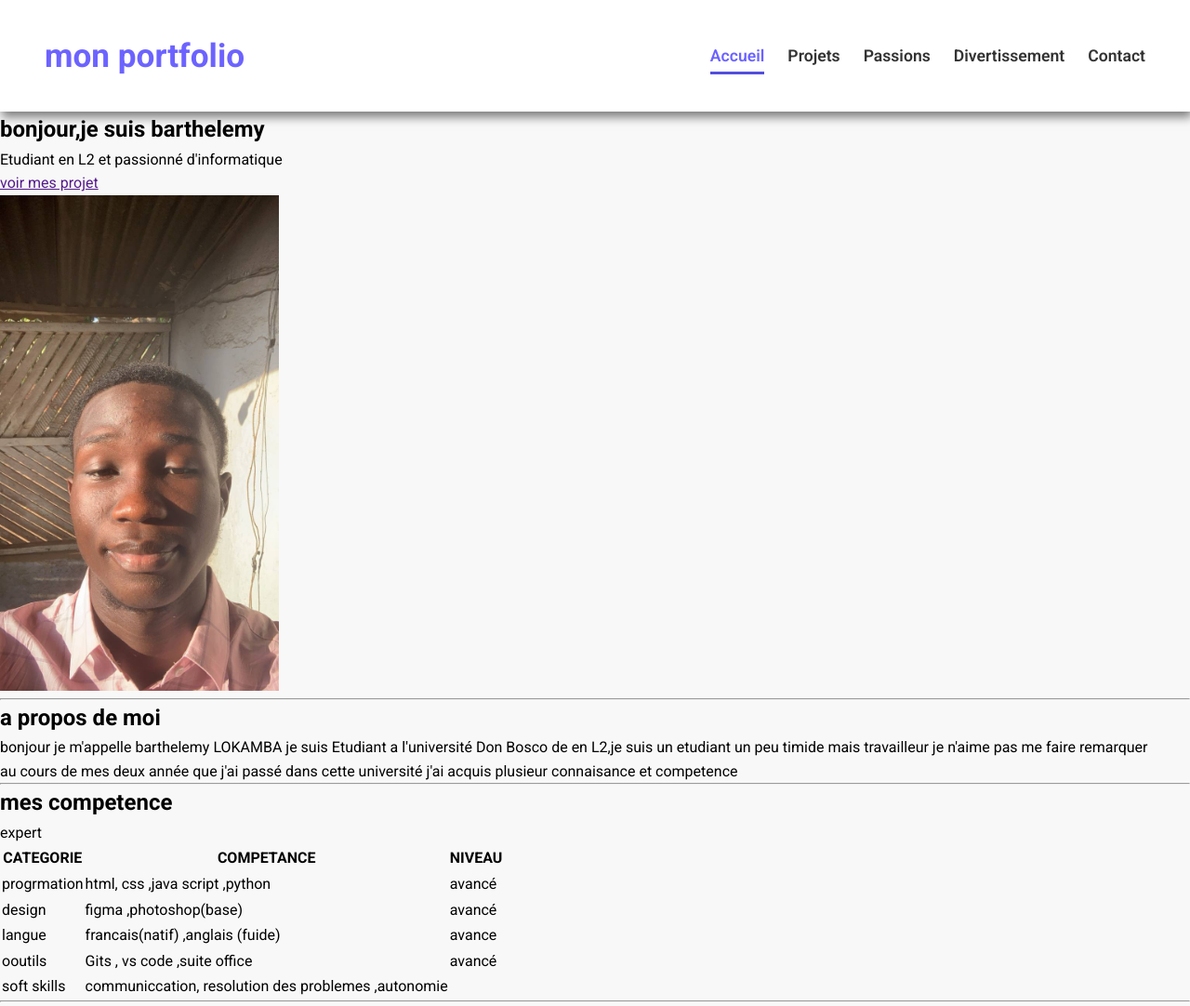
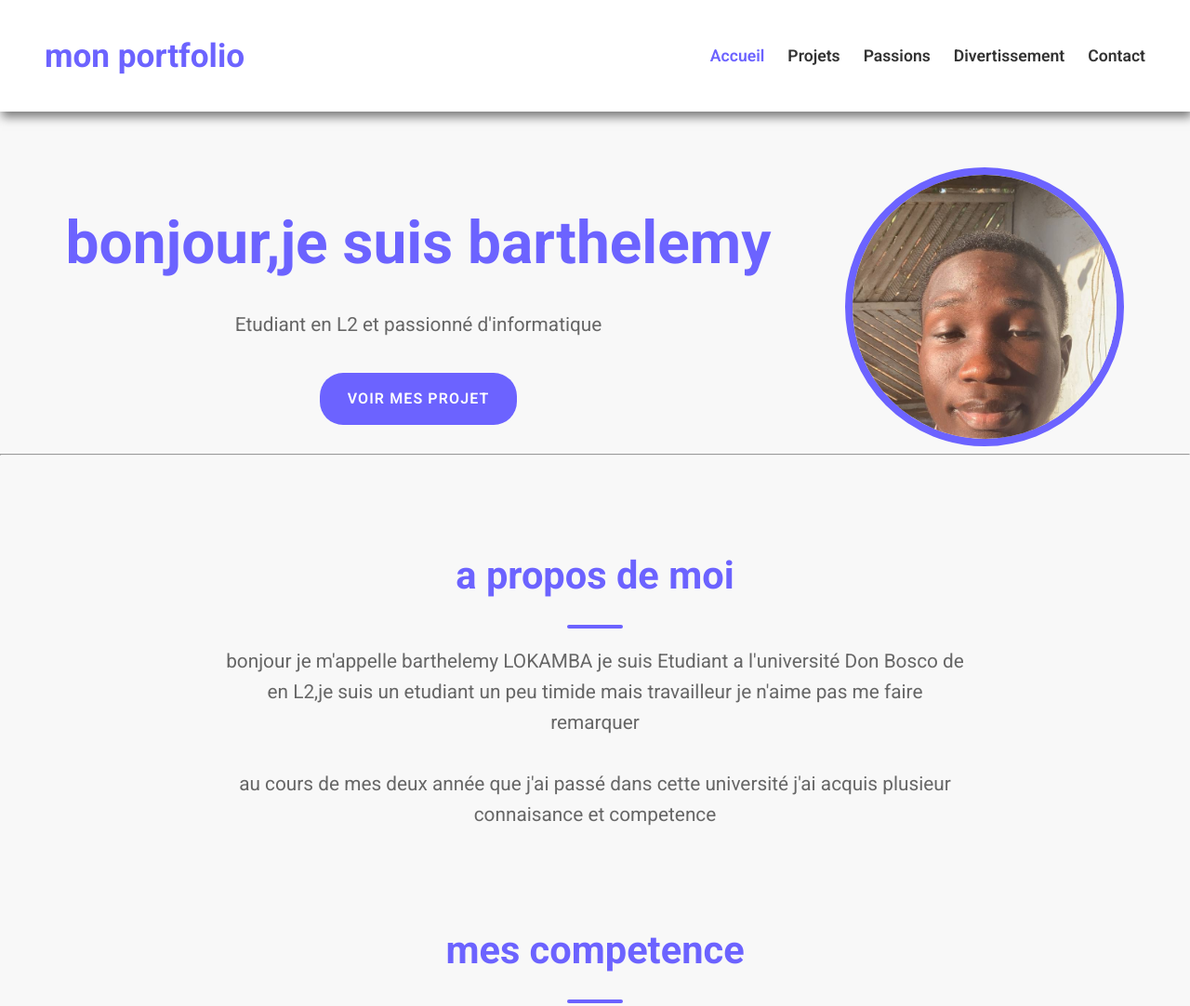
Before and after one commit to senpaiii-hub/MON-PORTFOLIO-2026, a plain HTML site: page index.html in a window 1280 px wide. Shown: the top 1082 px of the page at 93% size. Drawn offline with Linux system fonts and the light colour scheme.

Commit message:
stylisation de la section apropos

```diff
--- a/css/style.css
+++ b/css/style.css
@@ -74,7 +74,119 @@ ul li a:hover::after{
 a.active {
     color: var(--violet-doux);
 }
-a.active::after {
+
+a.active+::after {
     width: 100%;
 
 }
+
+.hero{
+    display: flex;
+    justify-content: center;
+    align-items: center;
+    gap: 5rem;
+    text-align: center;
+    margin-top: 60px;
+}
+
+.hero img{
+    width: 300px;
+    height: 300px;
+    object-fit: cover;
+    border-radius: 50%;
+    border: 8px solid var(--violet-doux);
+
+}
+
+.hero h1{
+    color: var(--violet-doux);
+    font-size: 4rem;
+    font-weight: 700;
+    margin-bottom: 1.2rem;
+
+}
+
+.hero p{
+    color: var(--gris-fonce);
+    font-size: 1.3rem;
+    margin-bottom: 1.2rem;
+
+}
+
+.hero a{
+    text-decoration: none;
+    display: inline-block;
+    background-color: var(--violet-doux);
+    color: white;
+    padding: 15px 30px;
+    border-radius: 25px;
+    text-transform: uppercase;
+    letter-spacing: 1.1px;
+    font-weight: 600;
+    margin-top: 1rem;
+    transition: background-color 0.3 ease, transform 0.2 ease;
+
+}
+
+.hero a:hover{
+    background-color: var(--violet-fonce);
+    transform: translate(-3px);
+}
+
+.apropos{
+    width:800px ;
+    margin: 6rem auto;
+    text-align: center;
+}
+
+.apropos h2{
+    width: 800px;
+    color: var(--violet-doux);
+    font-size: 2.6rem;
+    font-weight: 700;
+    position: relative;
+
+}
+
+.apropos h2::after{
+    content: '';
+    display: block;
+    width: 60px;
+    height: 4px;
+    background-color: var(--violet-doux);
+    margin: 1.2rem auto;
+    border-radius: 2px;
+
+}
+
+.apropos p{
+    margin-bottom: 2rem;
+    color: var(--gris-fonce);
+    font-size: 1.3rem;
+
+}
+
+section h2{
+    color: var(--violet-doux);
+    font-size: 2.6rem;
+    font-weight: 700;
+    position: relative;
+    text-align: center;
+
+}
+
+section h2::after{
+    content: '';
+    display: block;
+    width: 60px;
+    height: 4px;
+    background-color: var(--violet-doux);
+    margin: 1.2rem auto;
+    border-radius: 2px;
+
+}
+
+.apropos p{
+    margin-bottom: 2rem;
+    color: var(--gris-fonce);
+    font-size: 1.3rem;
--- a/index.html
+++ b/index.html
@@ -26,19 +26,19 @@
         </nav>
     </header>
     <main>
-        <section>
+        <section class="hero">
             <div>
                 <h1> bonjour,je suis barthelemy</h1>
                 <p>Etudiant en L2 et passionné d'informatique</p>
-                <a href="">voir mes projet</a>
+                <a href="projets.html">voir mes projet</a>
             </div>
             <div>
                 <img src="image/moi.jpg" alt="moi" width="300">
             </div>
         </section><hr>
-        <section>
+        <section class="apropos">
             <div>
-                <h1>a propos de moi</h1>
+                <h2>a propos de moi</h2>
                 <p>
                     bonjour je m'appelle barthelemy LOKAMBA je suis Etudiant a l'université Don Bosco de en L2,je suis un etudiant un peu timide mais travailleur je n'aime pas me faire remarquer
                 </p>
@@ -46,10 +46,10 @@
                     au cours de mes deux année que j'ai passé dans cette université j'ai acquis plusieur connaisance et competence
                 </p>
             </div>
-        </section> <hr>
-        <section>
+        </section>
+        <section class="competence">
                 <div>
-                    <h1>mes competence</h1>
+                    <h2>mes competence</h2>
                     <table>
 
                         <thead>
@@ -87,7 +87,7 @@
 
                     </table>
                 </div>
-        </section><hr>
+        </section>
     </main>
     <footer>2026 BARTHELEMY, Tous droits réservés
         <div>
```
